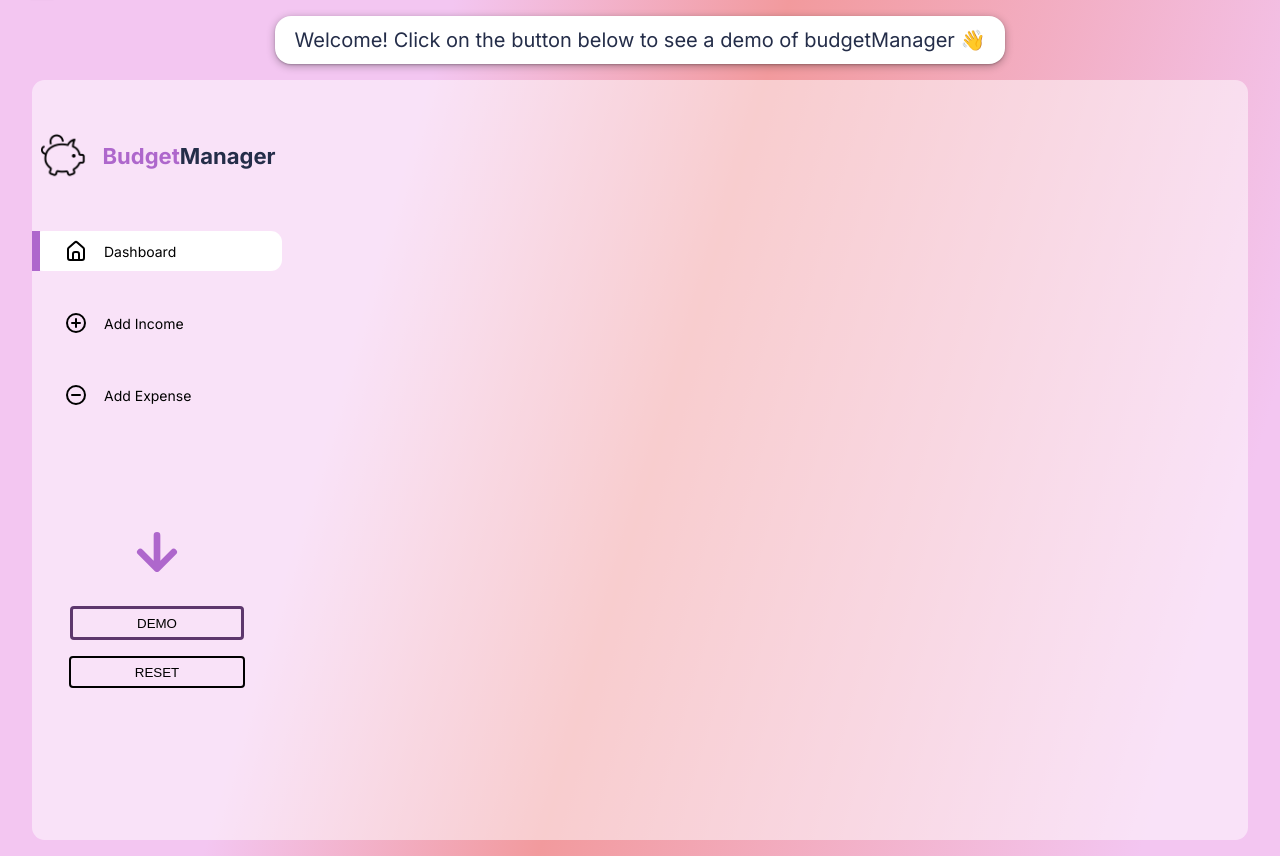
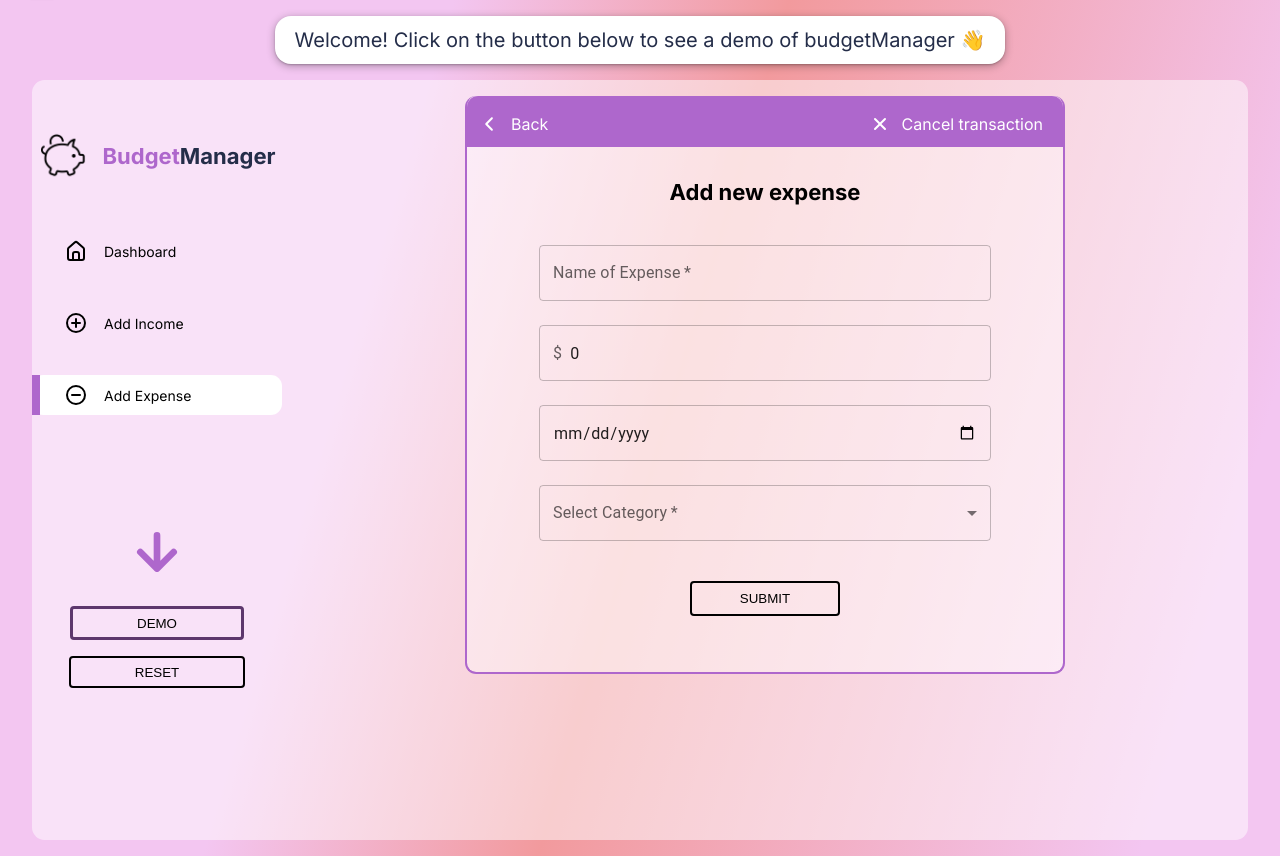
Before and after one commit to StephaniePlomp/budget-manager-app, a React (Create React App) app: page /budget-manager-app/add-expense in a window 1280 px wide. Built offline with nearby package versions, Linux system fonts and the light colour scheme.

Commit message:
including basename in react-router-dom

```diff
--- a/src/App.js
+++ b/src/App.js
@@ -192,7 +192,6 @@ function App() {
   }, [])
 
   return (
-    <Router>
       <div className="app">
         <AnimatePresence>
           {show &&
@@ -211,14 +210,13 @@ function App() {
           <div className="app-glass">
             <Sidebar page={page} setPage={setPage} dataIncome={dataIncome} dataExpense={dataExpense} show={show} setSearchActive={setSearchActive} searchActive={searchActive} query={query} setQuery={setQuery} />
             <Routes>
-              <Route path='/budget-manager-app' exact element={<MainDash page={page} setPage={setPage} setSearchActive={setSearchActive} searchActive={searchActive} query={query} setQuery={setQuery} isAdded={isAdded} setIsAdded={setIsAdded} />} />
+              <Route path='/' exact element={<MainDash page={page} setPage={setPage} setSearchActive={setSearchActive} searchActive={searchActive} query={query} setQuery={setQuery} isAdded={isAdded} setIsAdded={setIsAdded} />} />
               <Route path='/add-income' exact element={<Income isAdded={isAdded} setIsAdded={setIsAdded} />} />
               <Route path='/add-expense' exact element={<Expense isAdded={isAdded} setIsAdded={setIsAdded} />} />
             </Routes>
           </div>
         </AnimatePresence>
       </div>
-    </Router>
   );
 }
 
--- a/src/components/expense/Expense.js
+++ b/src/components/expense/Expense.js
@@ -82,7 +82,7 @@ const Expense = ({ setIsAdded }) => {
             setAmount('')
             setDate('')
             setCategory('')
-            navigate("/budget-manager-app")
+            navigate("/")
             dispatch(changePeriod(0))
             setIsAdded(true)
         }
--- a/src/components/income/Income.js
+++ b/src/components/income/Income.js
@@ -60,7 +60,7 @@ const Income = ({ isAdded, setIsAdded }) => {
             setTitle('')
             setAmount('')
             setDate('')
-            navigate("/budget-manager-app")
+            navigate("/")
             setIsAdded(true)
             dispatch(changePeriod(0))
         }
--- a/src/components/sidebar/Sidebar.js
+++ b/src/components/sidebar/Sidebar.js
@@ -26,7 +26,7 @@ const Sidebar = ({ show, dataExpense, dataIncome, setPage }) => {
     dispatch(addDemoIncome(dataIncome));
     setPage(1)
     setExpanded(false)
-    navigate("/budget-manager-app")
+    navigate("/")
   }
 
   const [demoAlert, setDemoAlert] = useState(<button onClick={handleDemo} className="demo-btn alert">Demo</button>)
@@ -60,7 +60,7 @@ const Sidebar = ({ show, dataExpense, dataIncome, setPage }) => {
   const handleReset = () => {
     dispatch(resetTransactions())
     setExpanded(false)
-    navigate("/budget-manager-app")
+    navigate("/")
   }
 
   return (
@@ -76,7 +76,7 @@ const Sidebar = ({ show, dataExpense, dataIncome, setPage }) => {
 
         <div className="menu">
           <ul className="menu-items" onClick={handleClick}>
-            <li><NavLink to='/budget-manager-app' className="menu-item"> <UilEstate /> Dashboard</NavLink></li>
+            <li><NavLink to='/' className="menu-item"> <UilEstate /> Dashboard</NavLink></li>
             <li><NavLink to='/add-income' className="menu-item"> <UilPlusCircle /> Add Income</NavLink></li>
             <li><NavLink to='/add-expense' className="menu-item"><UilMinusCircle /> Add Expense</NavLink></li>
           </ul>
--- a/src/index.js
+++ b/src/index.js
@@ -3,10 +3,13 @@ import ReactDOM from 'react-dom/client';
 import App from './App';
 import { Provider } from 'react-redux'
 import { store } from './redux/store';
+import { BrowserRouter } from 'react-router-dom';
 
 const root = ReactDOM.createRoot(document.getElementById('root'));
 root.render(
   <Provider store={store}>
+      <BrowserRouter basename="/budget-manager-app">
     <App />
+    </BrowserRouter>
   </Provider>
 );
```
